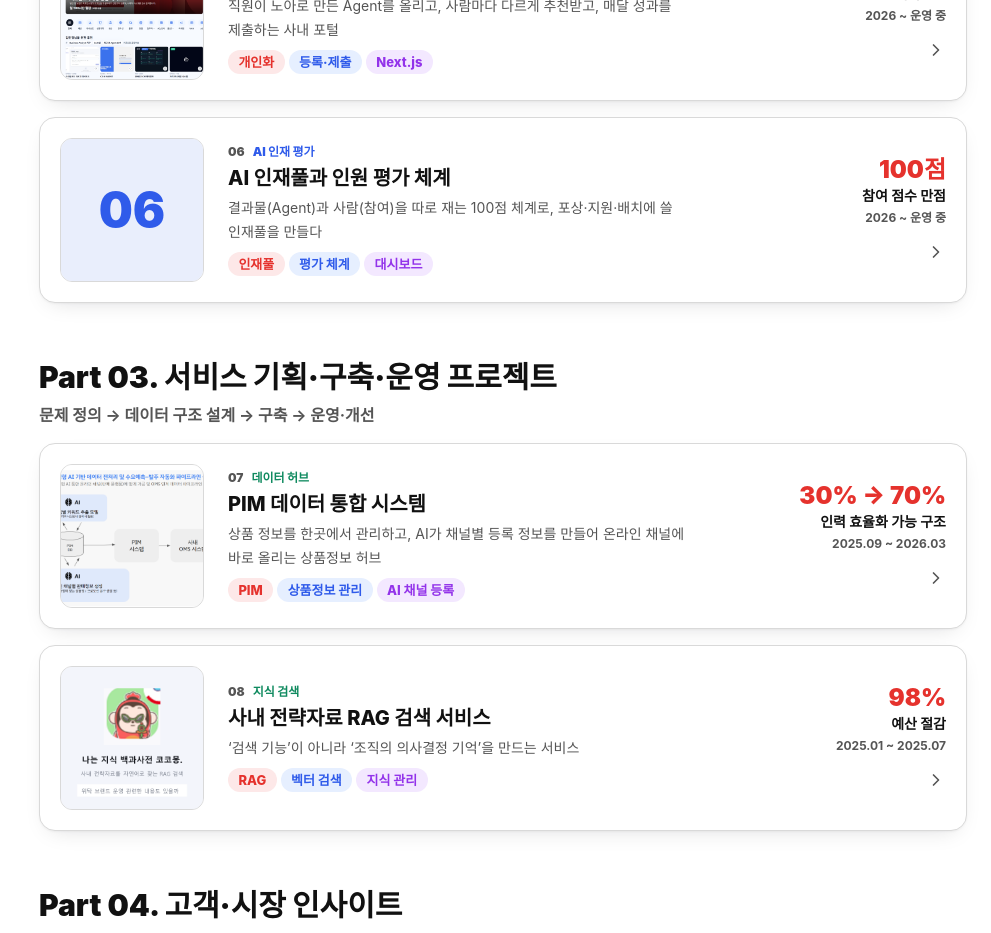
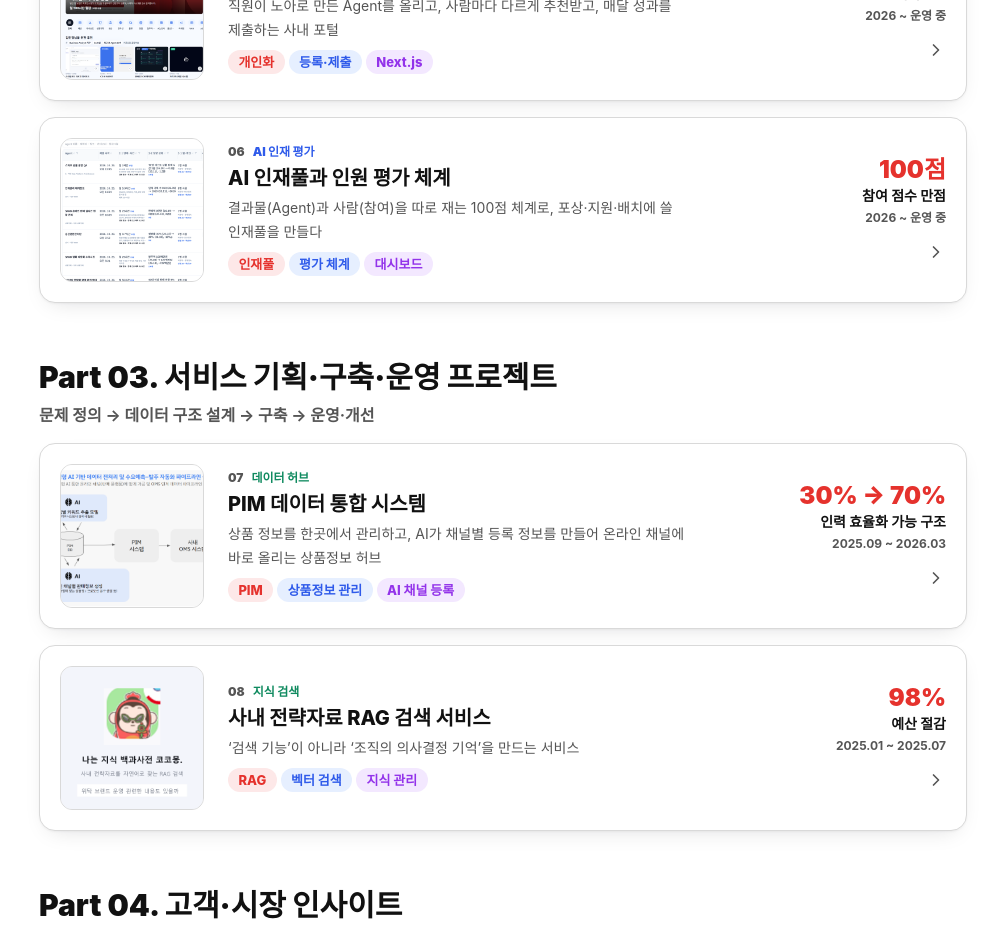
Before and after one commit to MINKYEONG-GIM/portfolio, a Next.js app: page / in a window 1280 px wide. Shown: the part 1560-2493 px from the top of the page, without its empty margins (289-1280 px from the left). Built offline with nearby package versions, Linux system fonts and the light colour scheme; no server answers; a web font is replaced by a local one.

Commit message:
AI 인재풀: 관리 화면 평가 표 이미지(이름·링크·영역 명확성 컬럼 제거)와 썸네일 추가
Co-Authored-By: Claude Fable 5.1 <noreply@anthropic.com>

```diff
--- a/src/data/projects.en.ts
+++ b/src/data/projects.en.ts
@@ -599,6 +599,19 @@ export const PROJECTS_EN: Record<string, Partial<Project>> = {
       { title: "Criteria public, grades private", body: "Everyone sees what is evaluated; only admins see grades, rankings and comments." },
       { title: "Verify reported values", body: "Links are checked, and reported KPIs are being compared with DW actuals. Evaluation becomes the basis for what to trust and connect." }
     ],
+    image: {
+      src: "/projects/talent-pool-table.png",
+      alt: "Admin agent-evaluation table: agent name, submission time, 2-1 steps and hours saved with score, 2-2 quantitative outcome before/after with score, 3-1 users and spread score",
+      caption: "Admin agent-evaluation table: hours saved · quantitative outcome (before/after) · users and spread, each scored per criterion (builder names and URLs masked)",
+      width: 1077,
+      height: 1194
+    },
+    thumb: {
+      src: "/projects/talent-pool-thumb.png",
+      alt: "Admin agent-evaluation table",
+      width: 1000,
+      height: 1000
+    },
     stack: ["Next.js", "Prisma", "Snowflake DaaS", "HR DB integration"],
     tags: ["Talent pool", "Evaluation system", "Dashboard"]
   },
--- a/src/data/projects.ts
+++ b/src/data/projects.ts
@@ -786,6 +786,19 @@ export const PROJECTS: Project[] = [
         body: "링크가 열리는지 확인하고, KPI 신고값은 DW 실측과 대조하는 방향으로 넓힙니다. 평가가 ‘무엇을 믿고 연결할지’의 기준이 됩니다."
       }
     ],
+    image: {
+      src: "/projects/talent-pool-table.png",
+      alt: "관리 화면 Agent 평가 표: Agent 이름, 제출 시각, 2-1 단계·시간(월 절감 시간과 점수), 2-2 정량 성과(전후 비교와 점수), 3-1 팀·확산(사용 인원·확산 점수)",
+      caption: "관리 화면 Agent 평가 표: 절감 시간 · 정량 성과(전후) · 확산 인원을 기준별 점수와 함께 한 줄로 봅니다 (제작자 이름과 주소는 가림)",
+      width: 1077,
+      height: 1194
+    },
+    thumb: {
+      src: "/projects/talent-pool-thumb.png",
+      alt: "관리 화면 Agent 평가 표",
+      width: 1000,
+      height: 1000
+    },
     stack: ["Next.js", "Prisma", "Snowflake DaaS", "인사 DB 연동"],
     tags: ["인재풀", "평가 체계", "대시보드"]
   },
```
Also changed, not shown: public/projects/talent-pool-table.png (added), public/projects/talent-pool-thumb.png (added).
